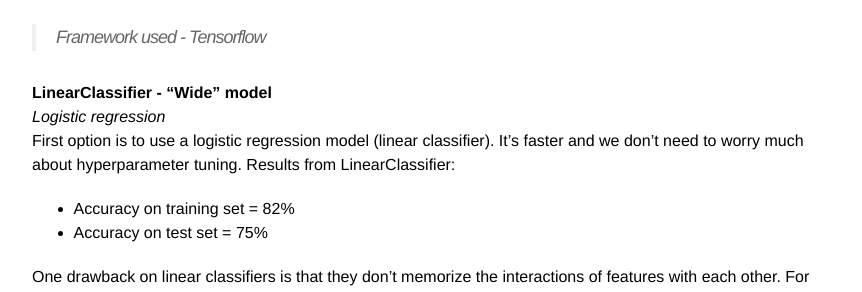
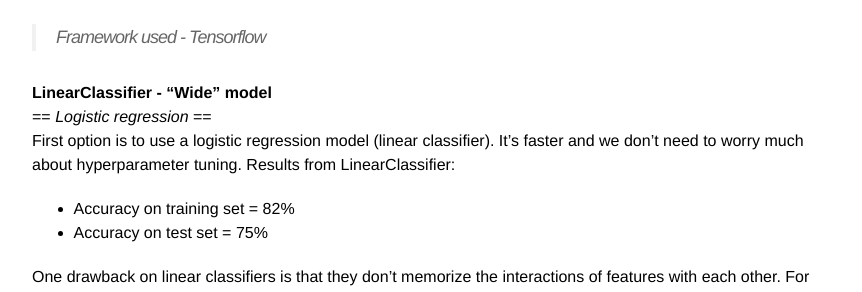
Before and after one commit to kaushikkanetkar/kaushikkanetkar.github.io, a Jekyll site: the page built from _posts/2017-08-10-titanic-kaggle.markdown, in a window 1280 px wide and 900 px high, scrolled down 1522 px. Shown: the part 152-444 px from the top of the window, without its empty margins (208-1070 px from the left). Built offline with Jekyll 4.4.1, drawn with Linux system fonts in a browser that asks for light colours.

Commit message:
almost done

```diff
--- a/_posts/2017-08-10-titanic-kaggle.markdown
+++ b/_posts/2017-08-10-titanic-kaggle.markdown
@@ -64,7 +64,7 @@ This is a binary classification problem, so our "Y" will have 2 classes (0 and 1
 > Framework used - Tensorflow
 
 **LinearClassifier - "Wide" model**
-*Logistic regression*
+== *Logistic regression* ==
 First option is to use a logistic regression model (linear classifier). It's faster and we don't need to worry much about hyperparameter tuning.
 Results from LinearClassifier:
 - Accuracy on training set = 82%
```
